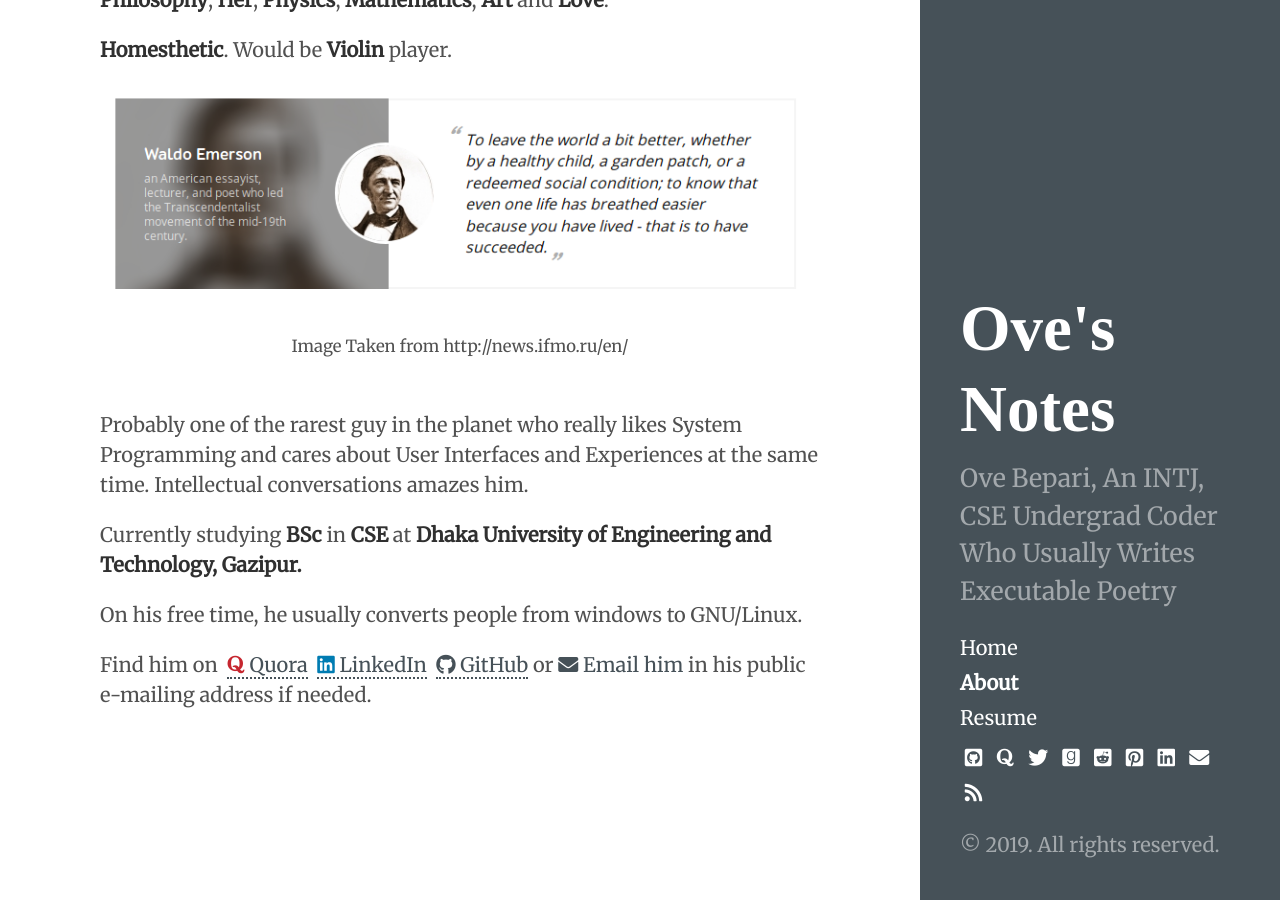
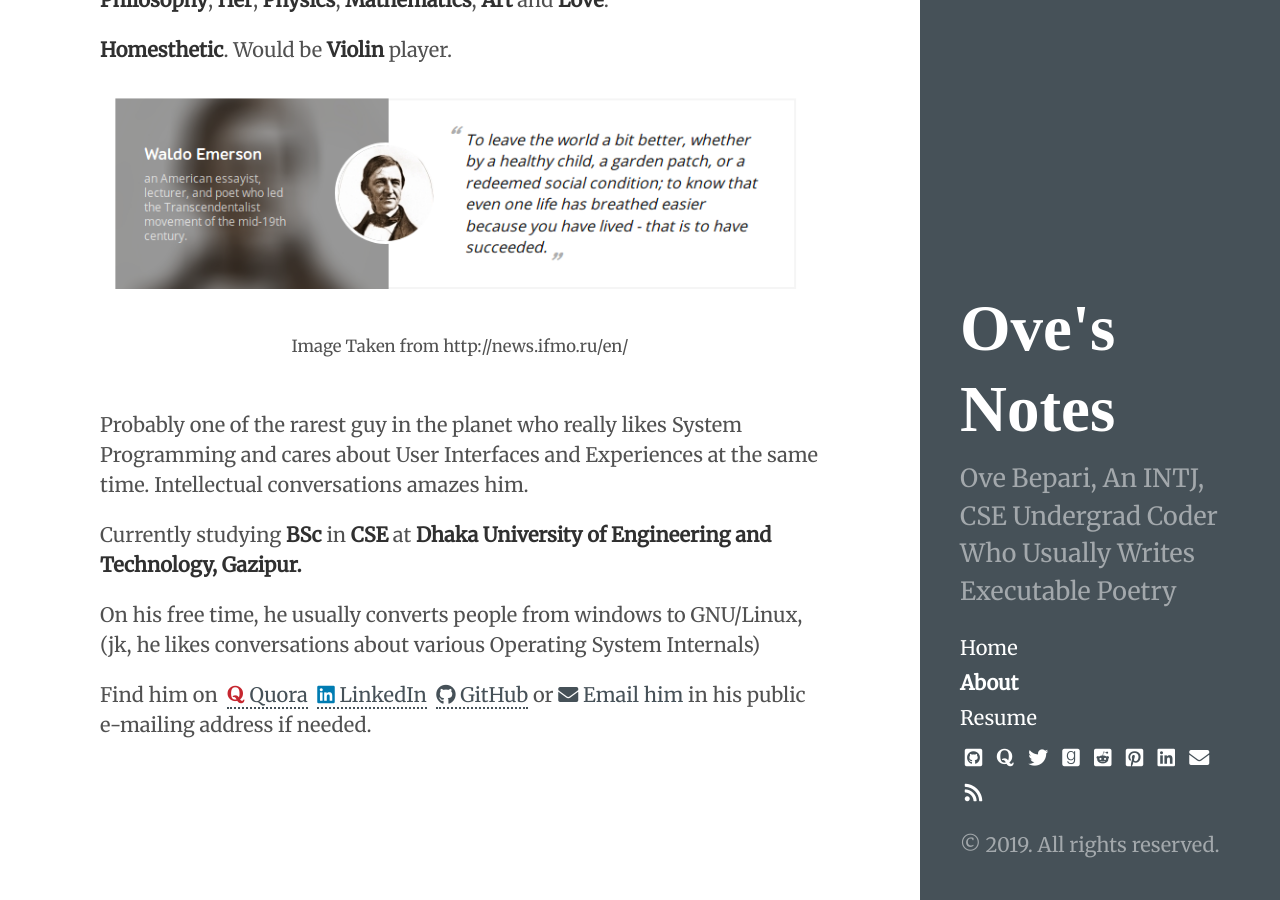
Before and after one commit to ovebepari/ovebepari.github.io, a Jekyll site: the page built from about.md, in a window 1280 px wide and 900 px high, scrolled down 554 px. Built offline with Jekyll 4.4.1, drawn with Linux system fonts in a browser that asks for light colours.

Commit message:
updated about.md, fixed punch lines against microsoft

```diff
--- a/about.md
+++ b/about.md
@@ -20,7 +20,7 @@ Probably one of the rarest guy in the planet who really likes System Programming
 
 Currently studying **BSc** in **CSE** at **Dhaka University of Engineering and Technology, Gazipur.**
 
-On his free time, he usually converts people from windows to GNU/Linux.
+On his free time, he usually converts people from windows to GNU/Linux, (jk, he likes conversations about various Operating System Internals)
 
 
 Find him on &nbsp;<a href="https://www.quora.com/profile/Ove-Bepari"><i class="fab fa-quora" style='color:#C6262F'></i> Quora</a>  &nbsp;<a href="https://linkedin.com/in/ovebepari"><i class="fab fa-linkedin" style='color:#007CB2'></i> LinkedIn</a> &nbsp;<a href="https://www.github.com/ovebepari"><i class="fab fa-github"></i> GitHub</a> or <a href="mailto:codovi71@gmail.com"> <i class="fa fa-envelope"></i> Email him</a> in his public e-mailing address if needed.
```
